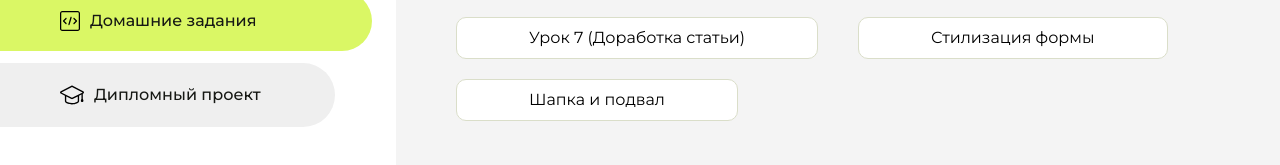
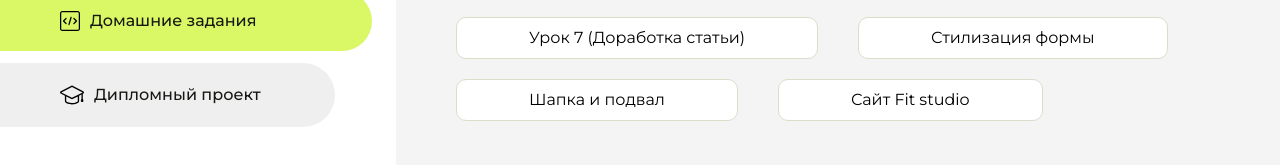
Before and after one commit to maqa-mmdzada/homework, a plain HTML site: page index.html in a window 1280 px wide. Shown: the part 345-510 px from the top of the page. Drawn offline with Linux system fonts and the light colour scheme.

Commit message:
Update index.html

```diff
--- a/index.html
+++ b/index.html
@@ -122,6 +122,9 @@
                     <li class="content__list-item">
                         <a href="Fit studio/index.html">Шапка и подвал<a>
                     </li>
+                    <li class="content__list-item">
+                        <a href="сайт FIt studio/index.html">Сайт Fit studio<a>
+                    </li>
                 </ul>
             </div>
             <div class="content__block hidden" id="diplomBlock">
```
